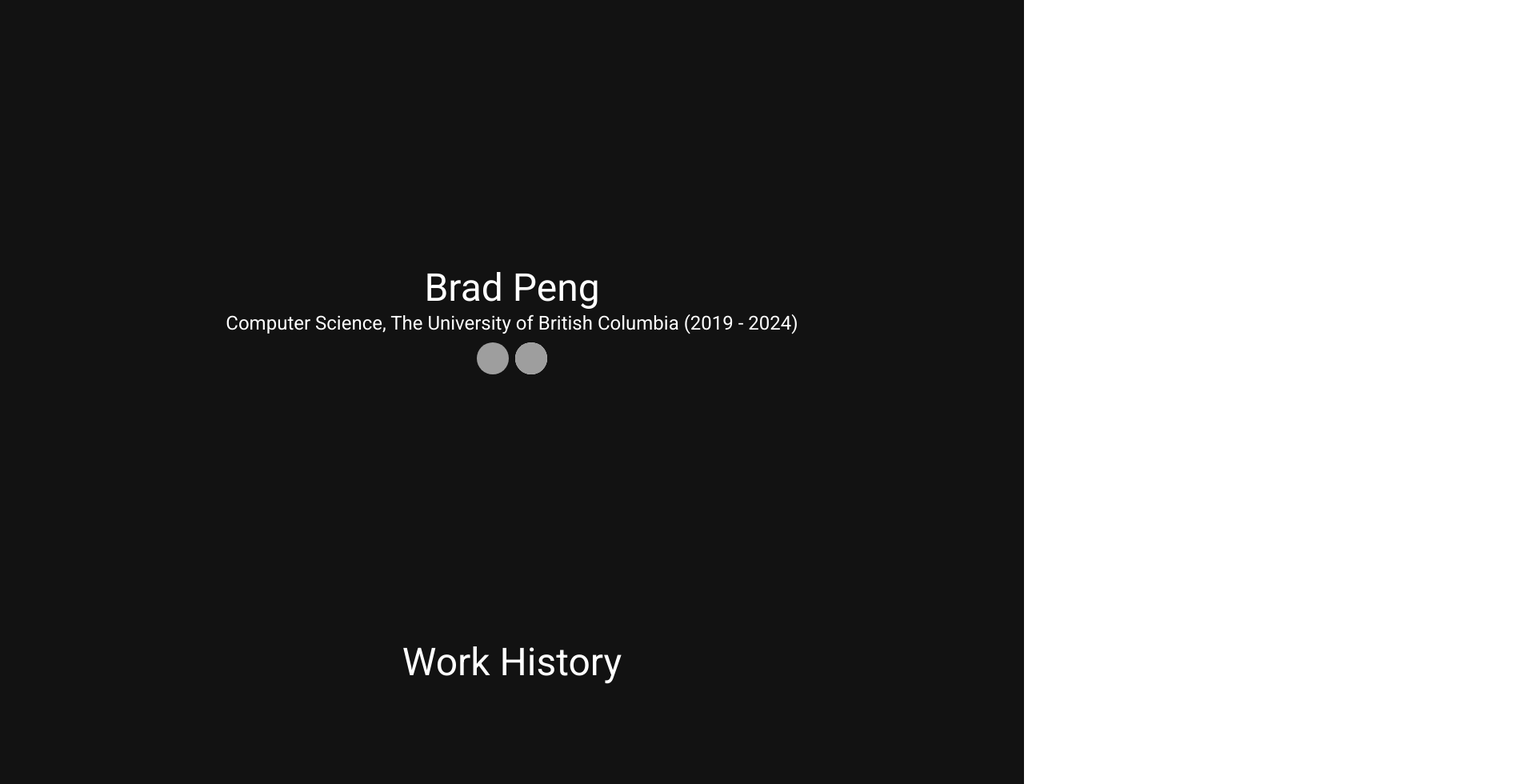
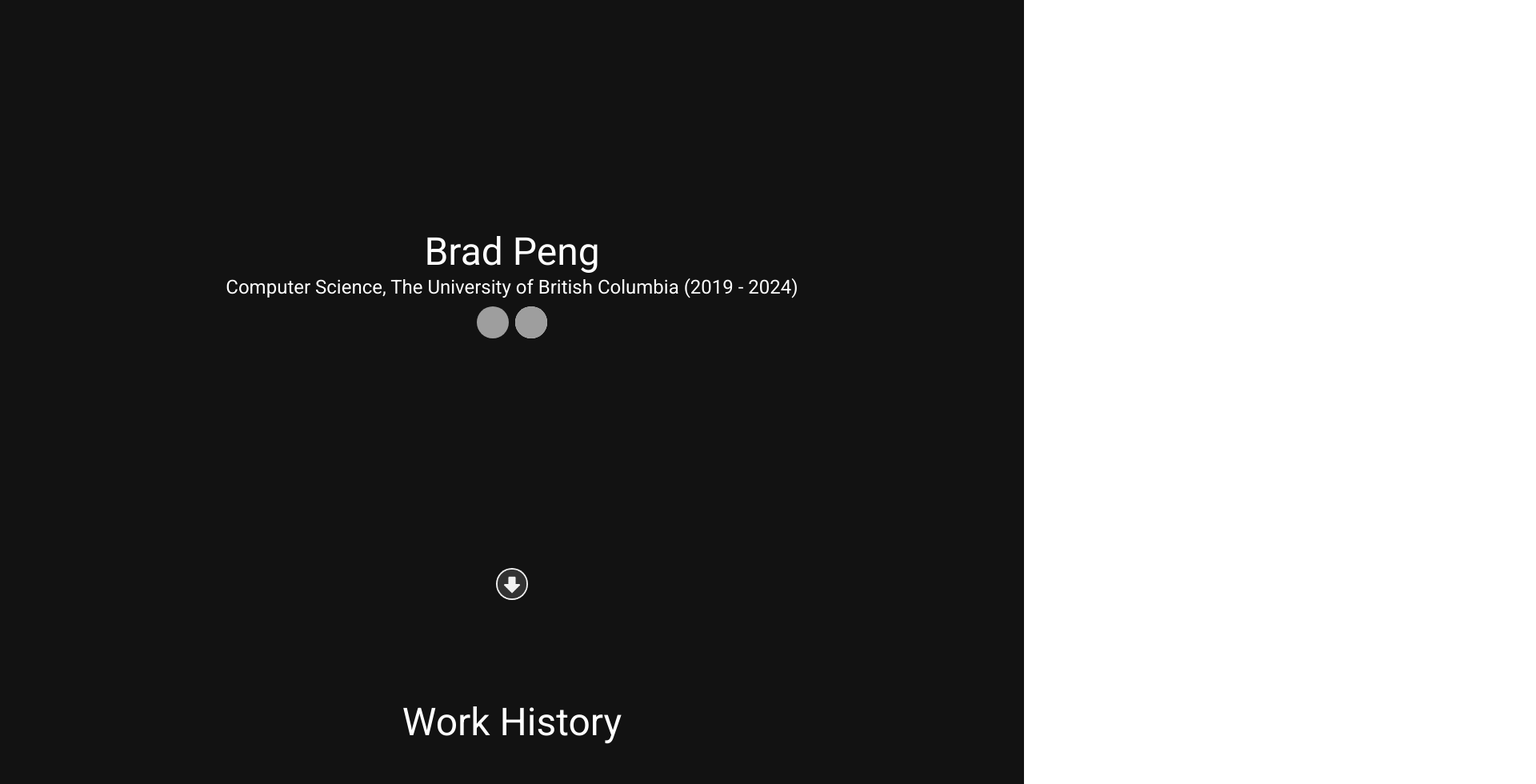
Before and after one commit to BradPeng/personal-site, a React (Create React App) app: page / in a window 1280 px wide. Shown: the top 980 px of the page at 80% size, 1920 px wide, since content can reach past the window. Built offline with nearby package versions, Linux system fonts and the light colour scheme; grey boxes are pictures that could not be loaded.

Commit message:
added scroll down button to the top of the page. Also adjusted animations because they caused the page to stretch out horizontally

```diff
--- a/src/components/home.jsx
+++ b/src/components/home.jsx
@@ -12,12 +12,15 @@ import Card from '@mui/material/Card';
 import CardContent from '@mui/material/CardContent';
 import CardHeader from '@mui/material/CardHeader';
 import CardMedia from '@mui/material/CardMedia';
+import Stack from '@mui/material/Stack';
+import DownArrow from '../images/downarrow.png'
 import Dialog from '@mui/material/Dialog';
 import DialogActions from '@mui/material/DialogActions';
 import DialogContent from '@mui/material/DialogContent';
 import DialogContentText from '@mui/material/DialogContentText';
 import DialogTitle from '@mui/material/DialogTitle';
 import Grid from '@mui/material/Grid';
+import { default as DownIcon, default as IconButton } from '@mui/material/IconButton';
 import { createTheme, ThemeProvider } from '@mui/material/styles';
 import { makeStyles } from '@mui/styles';
 import Aos from 'aos';
@@ -43,7 +46,7 @@ import GOA5 from '../project-images/GOA1_images/GOA1_img_5.png';
 import GOA6 from '../project-images/GOA1_images/GOA1_img_6.JPG';
 import PS1 from '../project-images/personal_site_images/personalSite_img_1.png';
 import './projectCarousel.css';
-
+import ArrowCircleDownIcon from '@mui/icons-material/ArrowCircleDown';
 
 
 
@@ -238,13 +241,14 @@ function Home() {
         </Grid>));
 
     useEffect(() => {
-        Aos.init({ duration: 1400, delay: 100 });
+        Aos.init({ duration: 1200, delay: 100 });
     }, []);
 
     return (
         <ThemeProvider theme={darkTheme}>
             <div className="App">
-                <Container maxWidth='xl' >
+                <Container maxWidth='xl'>
+                    <div style={{ height: "100vh", flexDirection: "column", display: "flex", justifyContent: "space-between" }}>
                         <div style={{ height: "100vh", flexDirection: "column", display: "flex", justifyContent: "center" }}>
                             <Typography variant='h3' component='h1'>Brad Peng</Typography>
                             <Typography gutterBottom variant='h5'>Computer Science, The University of British Columbia (2019 - 2024)</Typography>
@@ -260,9 +264,14 @@ function Home() {
                                     </a>
                                 </Grid>
                             </Grid>
+                        </div>
+                        <a style={{ margin: 'auto', paddingBottom: 50, cursor: "pointer" }} onClick={() => { document.getElementById("work").scrollIntoView({ behavior: 'smooth', block: 'start' }) }}>
+                            <Avatar src={DownArrow} />
+                        </a>
 
                     </div>
 
+                    <div style={{ paddingTop: 75 }} id="work"></div>
                     <Container style={{ paddingBottom: '250px' }}>
                         <Typography variant='h3' component='h1'>Work History</Typography>
                         <Timeline position="alternate" style={{ paddingRight: 0 }}>
@@ -276,12 +285,12 @@ function Home() {
                                     <TimelineDot color="primary" />
                                     <TimelineConnector />
                                 </TimelineSeparator>
-                                <TimelineContent data-aos="slide-left">
+                                <TimelineContent data-aos="fade">
                                     {workHistory[0]}
                                 </TimelineContent>
                             </TimelineItem>
                             <TimelineItem >
-                                <TimelineOppositeContent data-aos="slide-left">
+                                <TimelineOppositeContent data-aos="fade">
                                     {workHistory[1]}
                                 </TimelineOppositeContent>
                                 <TimelineSeparator data-aos="fade">
@@ -303,7 +312,7 @@ function Home() {
                                 <TimelineSeparator data-aos="fade">
                                     <TimelineDot color="success" />
                                 </TimelineSeparator>
-                                <TimelineContent data-aos="slide-left">
+                                <TimelineContent data-aos="fade">
                                     {workHistory[2]}
                                 </TimelineContent>
                             </TimelineItem>
```
Also changed, not shown: src/images/downarrow.png (added). Lines whose indentation alone changed are shown as unchanged.
